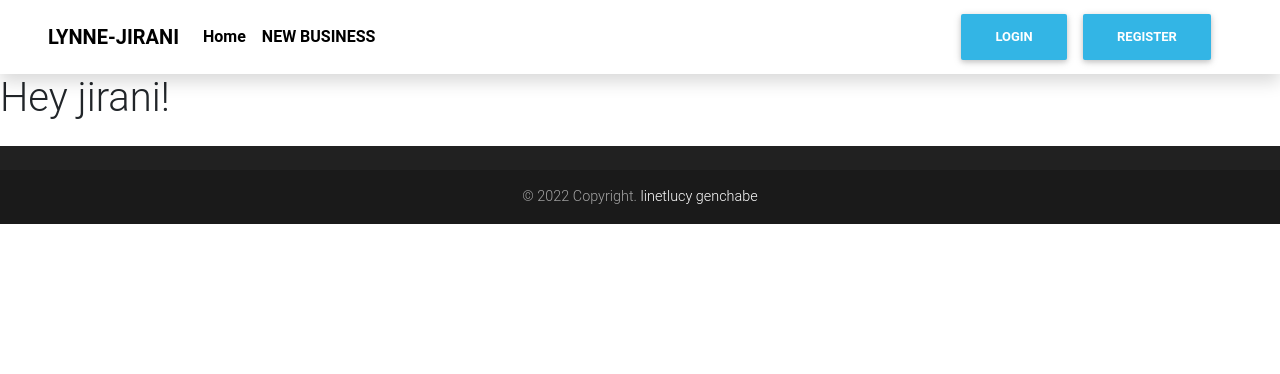
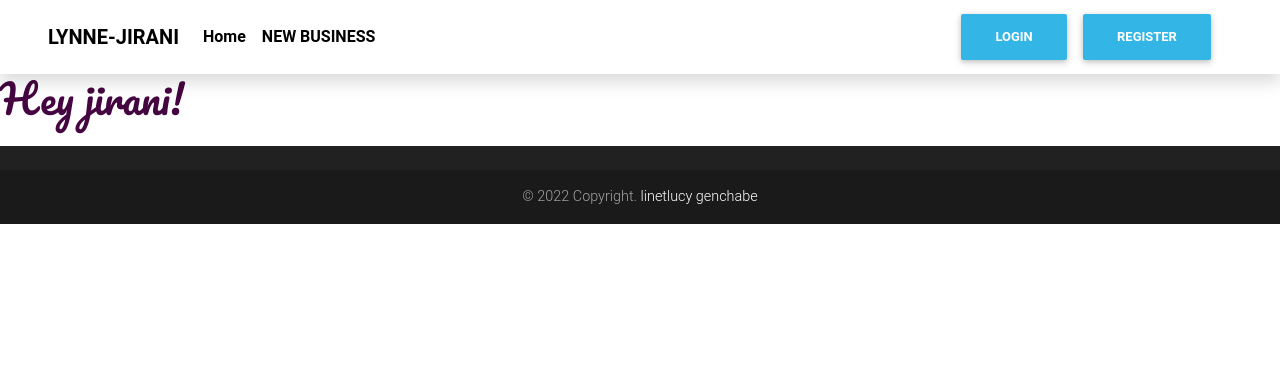
Before and after one commit to linetlucy-genchabe/Neighbourhood-Trends, a Django app: page / in a window 1280 px wide. Shown: the top 374 px of the page. Run offline with Django 3.2, Linux system fonts and the light colour scheme; some libraries are stand-ins or nearby versions.

Commit message:
added styles and imported fonts

```diff
--- /dev/null
+++ b/static/css/styles.css
@@ -0,0 +1,6 @@
+@import url('https://fonts.googleapis.com/css2?family=Pacifico&display=swap');
+h1 {
+    color: rgb(68, 5, 65);
+    font-family: 'pacifico', cursive;
+    ;
+}
--- a/trends/templates/base.html
+++ b/trends/templates/base.html
@@ -18,7 +18,8 @@
 
   {% block styles %}
 
-
+ {% bootstrap_css %}
+  <link rel="stylesheet" href="{% static 'css/styles.css' %}">
   <!-- Font Awesome -->
   <link rel="stylesheet" href="https://use.fontawesome.com/releases/v5.8.2/css/all.css">
   <!-- Bootstrap core CSS -->
```
Also changed, not shown: static/script.js (added).
